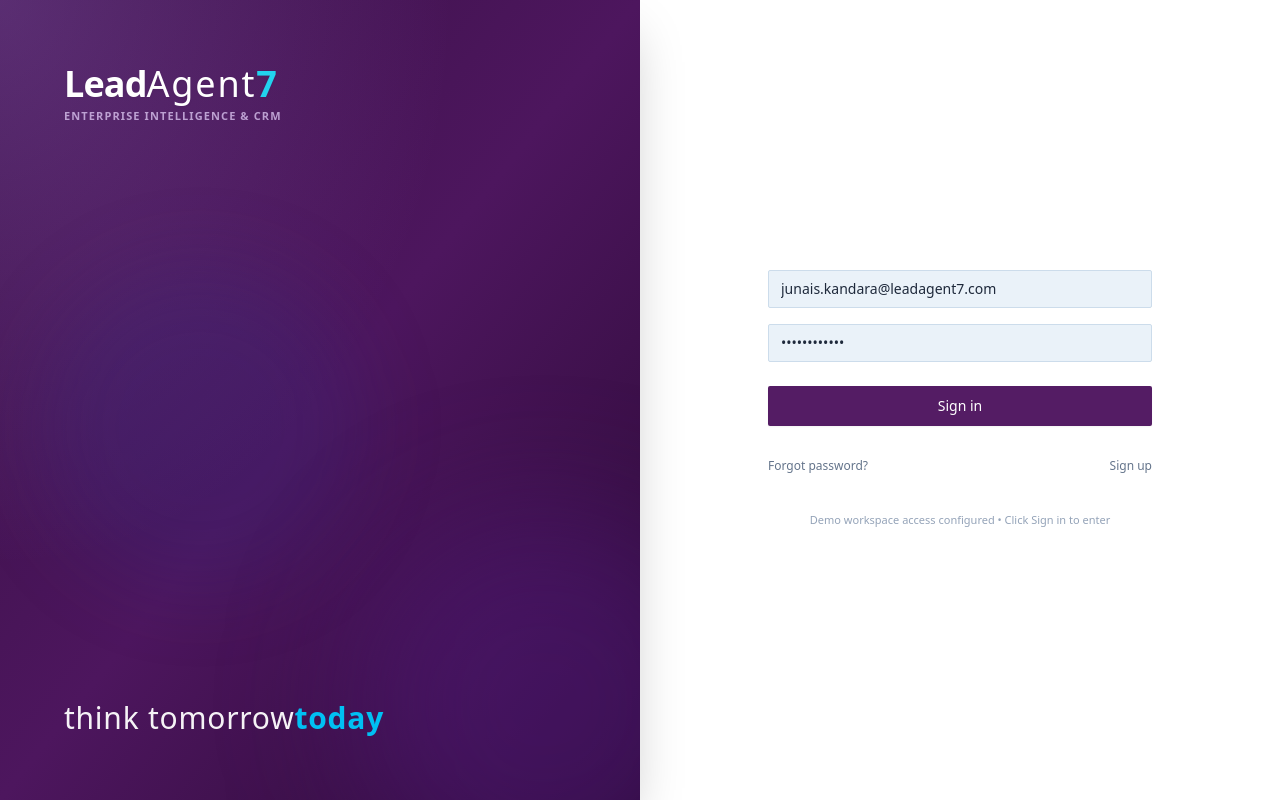
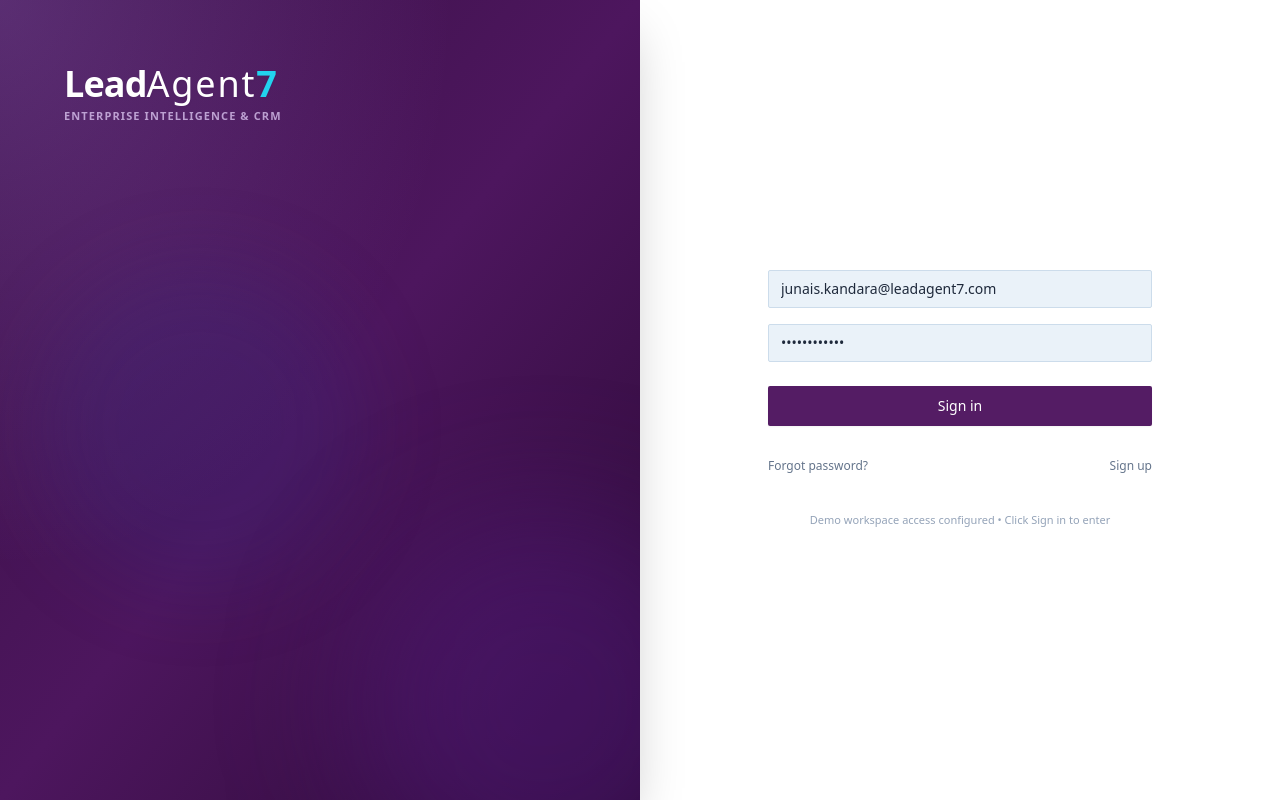
Before and after one commit to junais-kandara/LeadAgent7, a Next.js app: page /login in a window 1280 px wide. Built offline with nearby package versions, Linux system fonts and the light colour scheme.

Commit message:
fix(ui): remove think tomorrowtoday slogan from login page

```diff
--- a/app/login/page.tsx
+++ b/app/login/page.tsx
@@ -37,13 +37,6 @@ export default function LoginPage() {
           </Link>
           <div className="text-[11px] uppercase tracking-widest text-purple-200/70 font-semibold mt-1">
             Enterprise Intelligence & CRM
-          </div>
-        </div>
-
-        {/* Bottom-Left: Signature Slogan from Image */}
-        <div className="relative z-10 pt-16 md:pt-0">
-          <div className="text-2xl md:text-3xl font-light tracking-wide text-white/95">
-            think tomorrow<span className="text-[#00C0F3] font-bold">today</span>
           </div>
         </div>
       </div>
```
